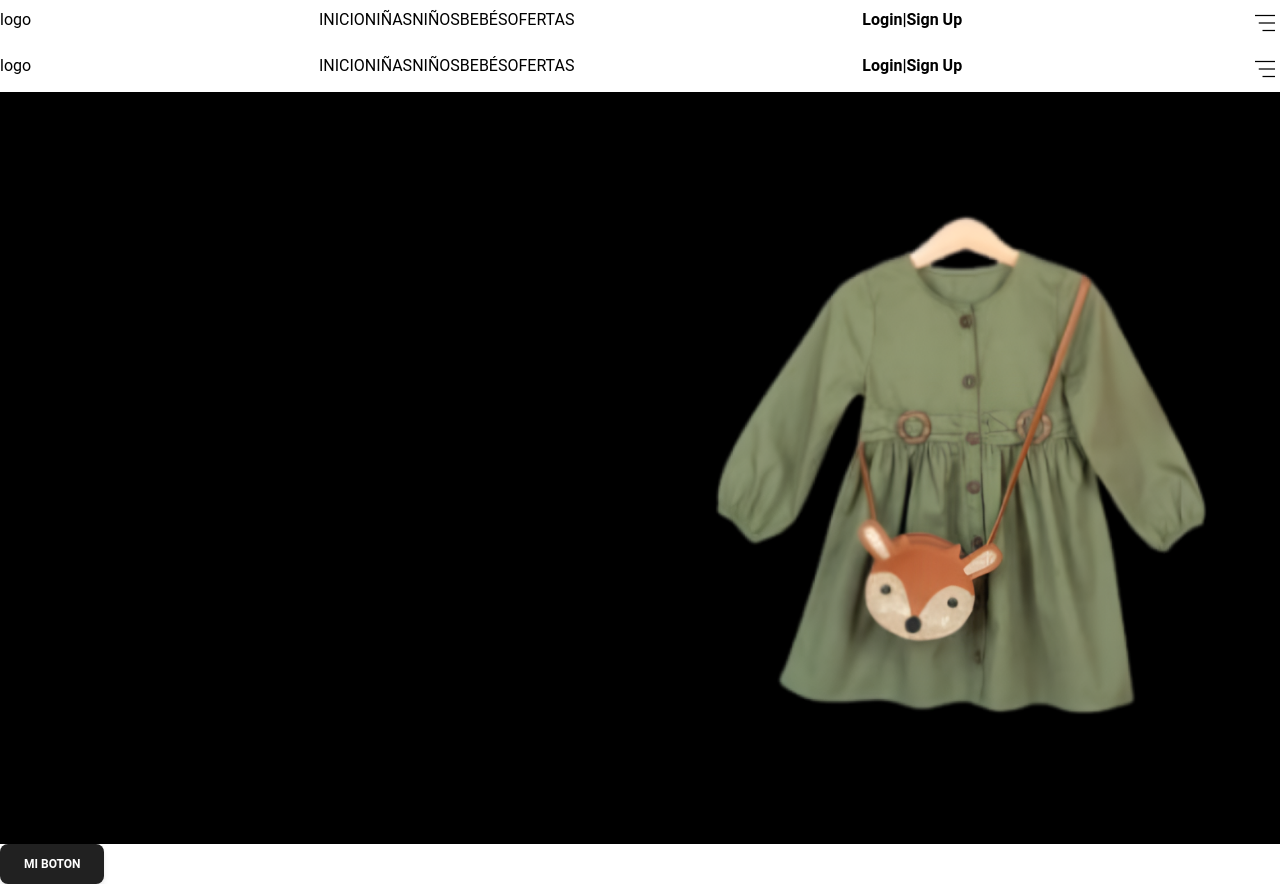
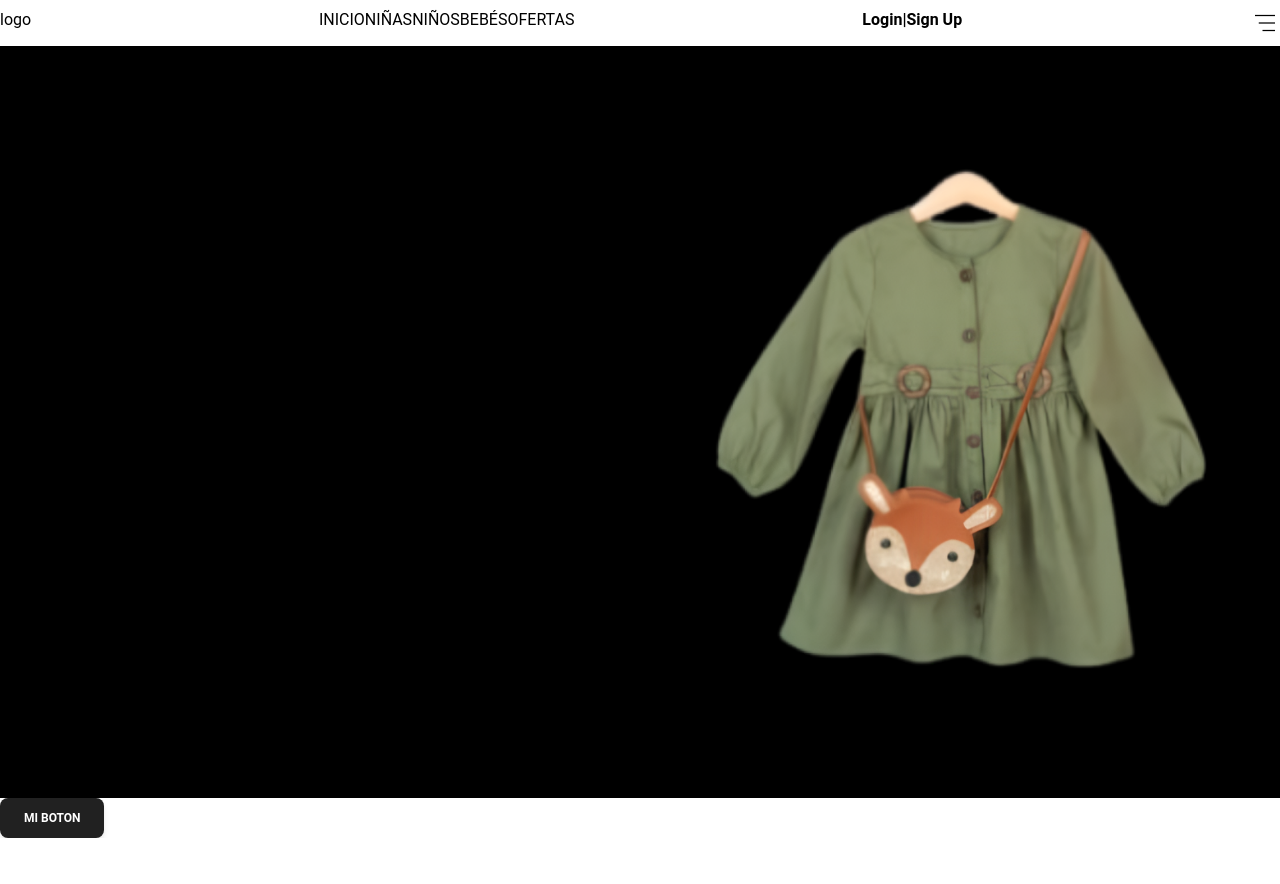
Before and after one commit to gerzon05/ecommers, a Next.js app: page / in a window 1280 px wide. After the commit the page ends 838 px from the top, so only its background shows below. Built offline with nearby package versions, Linux system fonts and the light colour scheme.

Commit message:
💔 break style tailwind

```diff
--- a/src/Components/navbar.tsx
+++ b/src/Components/navbar.tsx
@@ -1,5 +1,6 @@
 'use client'
 
+import 'tailwindcss/components.css'
 import { navbar } from '@/utils/const'
 import Link from 'next/link'
 import { useState } from 'react'
--- a/src/Components/navbarcopy.tsx
+++ /dev/null
@@ -1,104 +0,0 @@
-'use client'
-
-import { navbar } from '@/utils/const'
-import Link from 'next/link'
-import { useState } from 'react'
-import { Close, MenuHambuerger } from './icons'
-
-export default function NavbarCopy() {
-  const [isOpenMenuHamburg, setIsOpenMenuHamburg] = useState(false)
-  const [isClosingMenuHamburg, setIsClosingMenuHamburg] = useState(false)
-  const handleIsOpenMenuHamburger = () => {
-    if (isOpenMenuHamburg) {
-      setIsClosingMenuHamburg(true)
-      setTimeout(() => {
-        setIsOpenMenuHamburg(false)
-        setIsClosingMenuHamburg(false)
-      }, 200)
-    } else {
-      setIsOpenMenuHamburg(true)
-    }
-  }
-  return (
-    <nav className='sticky top-0 left-0 right-0 bg-white py-2 px-10 md:px-20'>
-      <div className='flex justify-between'>
-        <figure className='text-left w-28'>
-          <Link href='/'>logo</Link>
-        </figure>
-        <div className='md:flex gap-5 hidden md:w-52 justify-center'>
-          {navbar.map((data, index) => (
-            <Link href={data.src} key={index}>
-              {data.title}
-            </Link>
-          ))}
-        </div>
-        <div className='font-semibold w-40 hidden md:flex md:justify-end gap-2'>
-          <Link href='/login' className='text-[#8B8E99] hover:text-[#3858D6]'>
-            Login
-          </Link>
-          <span className='text-[#8B8E99]'>|</span>
-          <Link
-            href='/register'
-            className='text-[#8B8E99] hover:text-[#3858D6]'
-          >
-            Sign Up
-          </Link>
-        </div>
-        <button className='md:hidden' onClick={handleIsOpenMenuHamburger}>
-          <MenuHambuerger />
-        </button>
-      </div>
-      {isOpenMenuHamburg && (
-        <div
-          className={`fixed z-10 top-0 left-0 right-0 bottom-0 md:hidden bg-black bg-opacity-20 bg-blend-darken ${
-            isClosingMenuHamburg ? 'scale-out-tr' : 'scale-in-tr'
-          }`}
-        >
-          <div className=' flex flex-col text-2xl items-center justify-center font-semibold  bg-white bg- w-full h-[100vh]'>
-            <Link
-              href='/'
-              className='flex gap-2 items-center absolute left-2 top-4'
-            >
-              <span className='text-[#8B8E99] text-lg'>Lynx</span>
-            </Link>
-            <button
-              onClick={handleIsOpenMenuHamburger}
-              className={` p-1 icon icon-tabler icon-tabler-x absolute right-3 top-6 cursor-pointer text-[#8B8E99] ${
-                isClosingMenuHamburg ? 'rotate-out' : ''
-              }`}
-            >
-              <Close />
-            </button>
-            {navbar.map((data, index) => (
-              <Link
-                href={data.src}
-                className=' text-left  m-6 text-[#8B8E99] hover:text-[#3858D6]'
-                key={index}
-                onClick={handleIsOpenMenuHamburger}
-              >
-                {data.title}
-              </Link>
-            ))}
-            <div className='font-semibold flex gap-4 m-6'>
-              <Link
-                href='/login'
-                className='text-[#8B8E99] hover:text-[#3858D6]'
-                onClick={handleIsOpenMenuHamburger}
-              >
-                Login
-              </Link>
-              <span className='text-[#8B8E99]'>|</span>
-              <Link
-                href='/register'
-                className='text-[#8B8E99] hover:text-[#3858D6]'
-                onClick={handleIsOpenMenuHamburger}
-              >
-                Sign Up
-              </Link>
-            </div>
-          </div>
-        </div>
-      )}
-    </nav>
-  )
-}
--- a/src/app/page.tsx
+++ b/src/app/page.tsx
@@ -2,13 +2,11 @@ import Navbar from '@/Components/navbar'
 import { ButtonDefault } from '@/Components/ui'
 import principalimage from '../../public/princpalimage.png'
 import Image from 'next/image'
-import NavbarCopy from '@/Components/navbarcopy'
 
 export default function Home() {
   return (
     <>
       <Navbar />
-      <NavbarCopy />
       <div className='bg-black w-full h-[94vh] flex justify-between items-center'>
         <section className='md:w-1/2'></section>
         <section className='md:w-1/2'>
```
Also changed, not shown: 1 other file (tests, documents, lock files or other folders).
